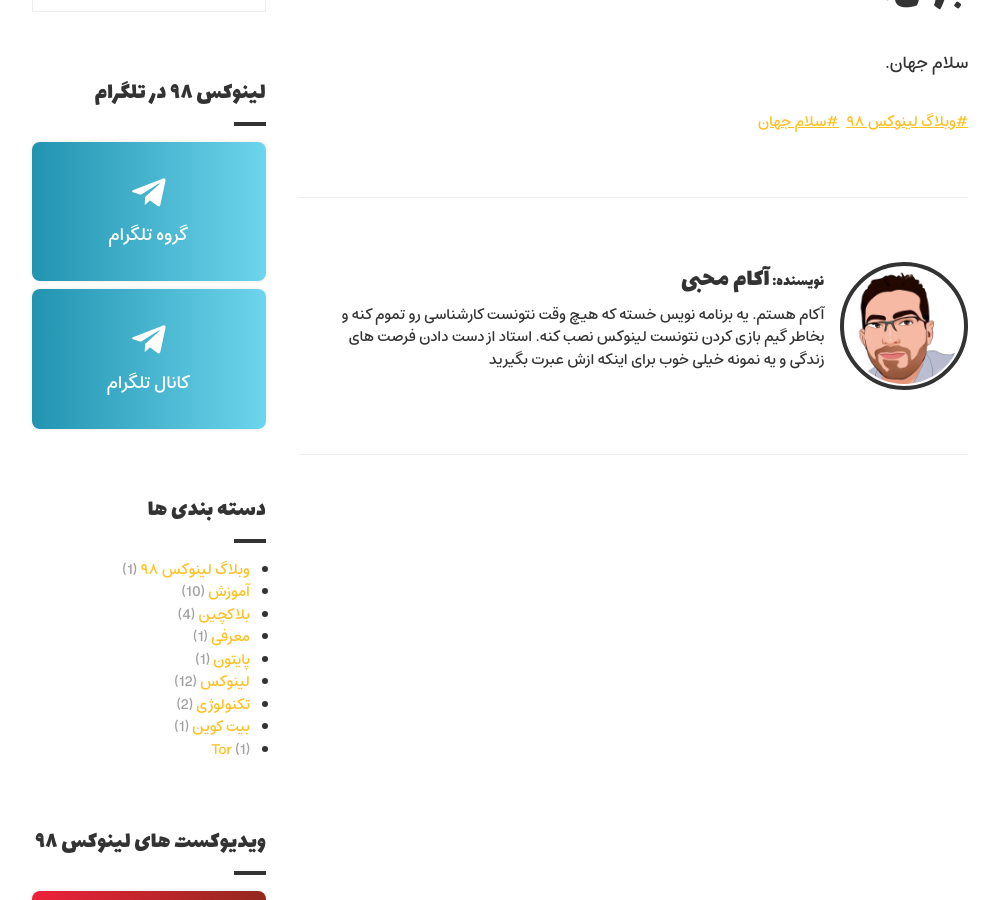
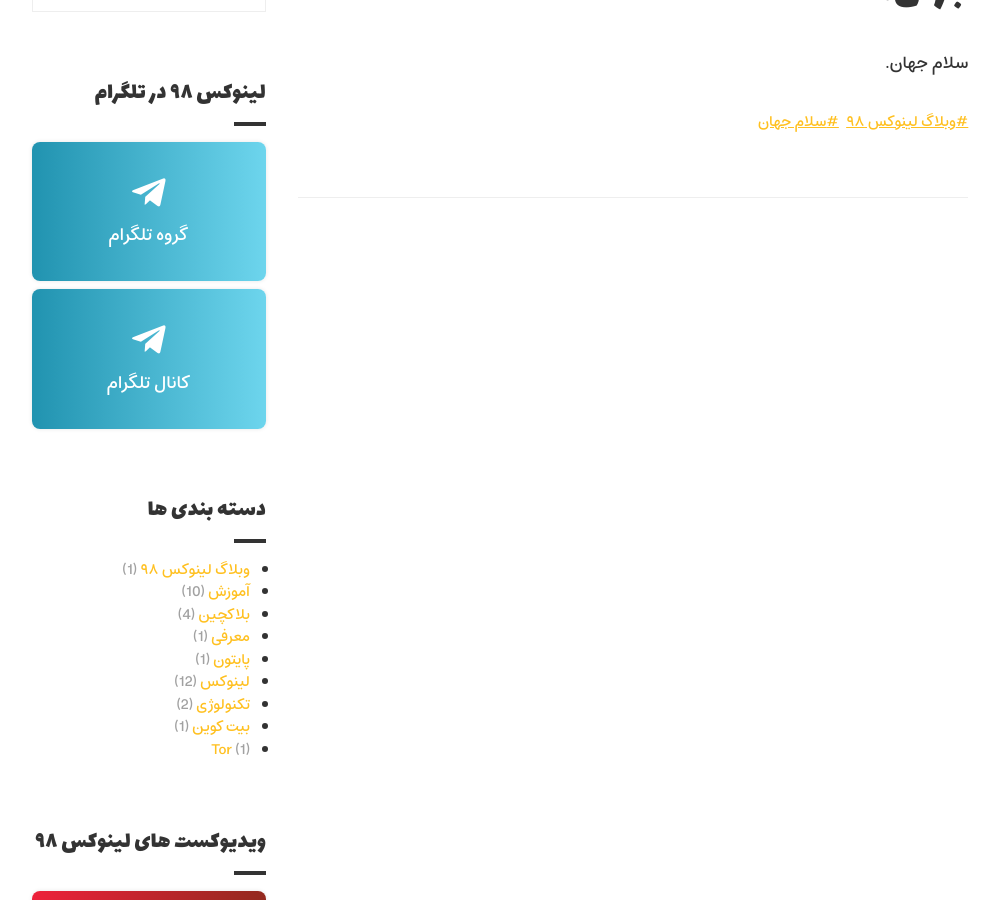
Before and after one commit to akamohebbi/linux98.ir, a Jekyll site: the page built from _posts/2020-11-08-hello-world.md, in a window 1280 px wide and 900 px high, scrolled down 941 px. Shown: the whole window, without its empty margins (140-1139 px from the left). Built offline with Jekyll 4.4.1, drawn with Linux system fonts in a browser that asks for light colours; comment, search, counter and statistics services are not loaded.

Commit message:
just updated authors info

```diff
--- a/_data/authors.yml
+++ b/_data/authors.yml
@@ -1,7 +1,7 @@
 akamohebbi:
-  picture: /uploads/avatar_akamohebbi.jpg
+  show_author_box: false
   name: آکام محبی
-  bio: آکام هستم. یه برنامه نویس خسته که هیچ وقت نتونست کارشناسی رو تموم کنه و بخاطر گیم بازی کردن نتونست لینوکس نصب کنه. استاد از دست دادن فرصت های زندگی و یه نمونه خیلی خوب برای اینکه ازش عبرت بگیرید
+
 
 mtlouk:
   picture: /uploads/mtlouk.jpg
--- a/_layouts/single.html
+++ b/_layouts/single.html
@@ -110,7 +110,7 @@ layout: base
 </article>
 
 
-{% if page.type == "post" and site.data.authors[page.author] %}
+{% if page.type == "post" and site.data.authors[page.author] and site.data.authors[page.author].show_author_box != false %}
     <div class="article-author">
         {% assign author = site.data.authors[page.author] %}
         <div class="w3-cell w3-mobile w3-center author-picture">
@@ -121,14 +121,16 @@ layout: base
             <h4 class="author-name"><small>نویسنده: </small>{{ author.name }}</h4>
             <p class="author-bio">{{ author.bio }}</p>
 
+            {% if author.links %}
                 <nav class="author-links">
                     {% for i in author.links %}
-                    <a href="{{ i.url }}" target="{{ i.target | default: '_blank' }}">
+                        <a href="{{ i.url }}" target="_blank">
                             <i class="{{ i.icon | default: 'fas fa-link' }}"></i>
                             <span class="w3-hide-small">{{ i.title }}</span>
                         </a>
                     {% endfor %}
                 </nav>
+            {% endif %}
         </div>
     </div>
 {% endif %}
```
Also changed, not shown: _uploads/avatar_akamohebbi.jpg (deleted). Lines whose indentation alone changed are shown as unchanged.
